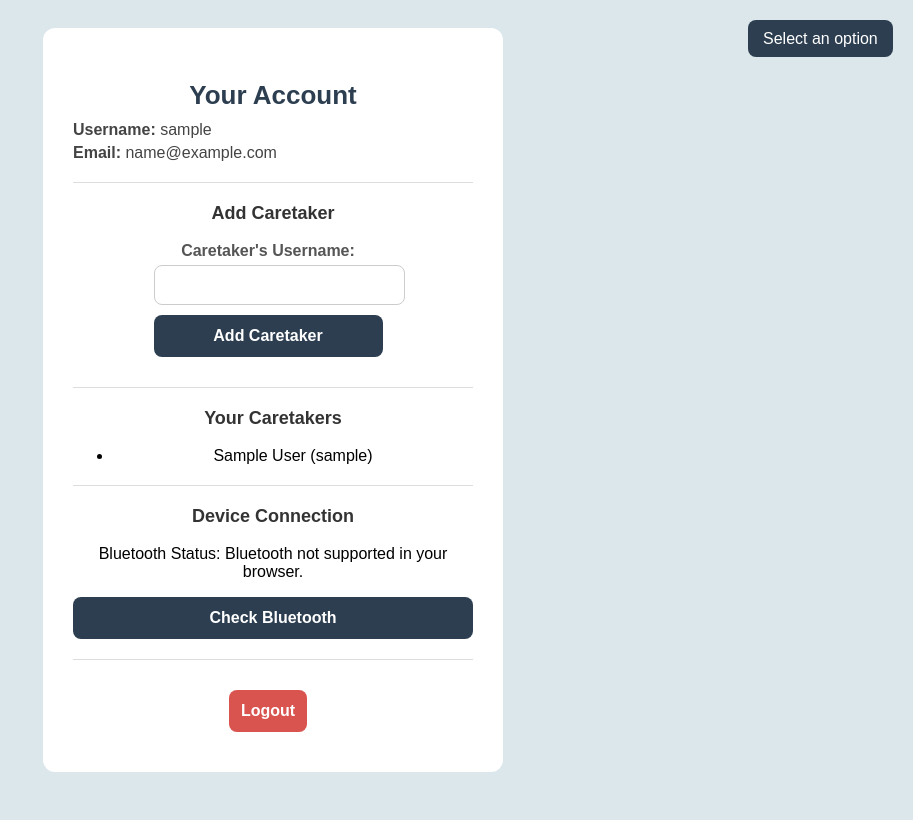
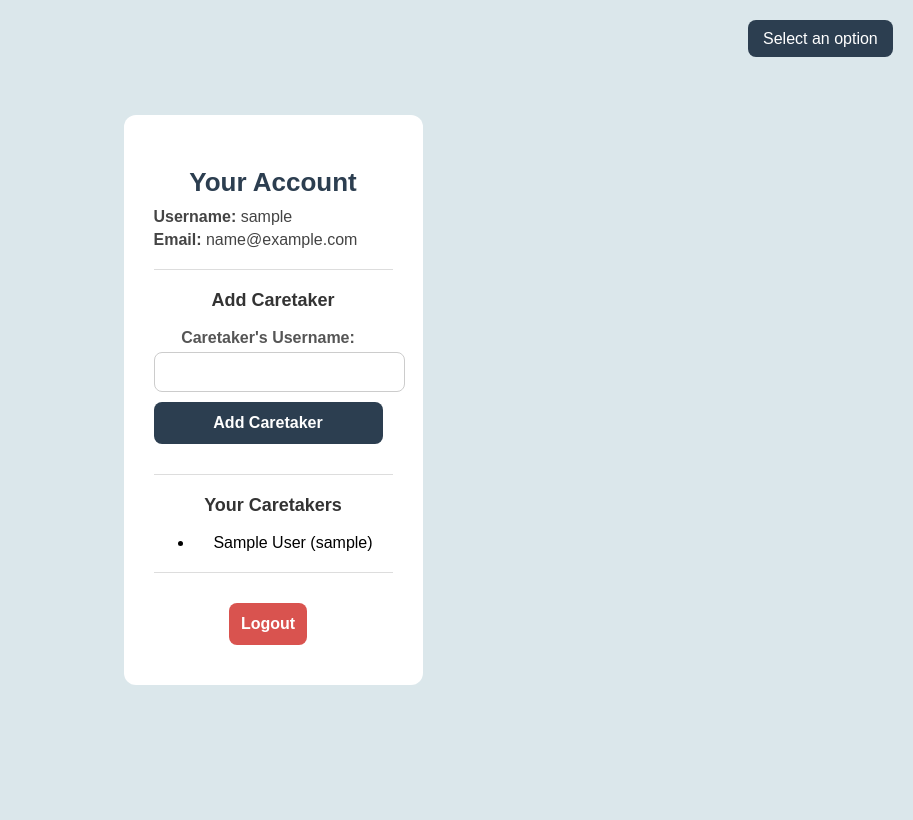
Before and after one commit to tkoda1/Capstone, a Django app: page /account in a window 1280 px wide. Shown: the whole page, without its empty margins (367-1280 px from the left). Run offline with Django 5.2, Linux system fonts and the light colour scheme; a user stored in the database is signed in; tables that the repository leaves empty hold one stand-in row (values such as "Sample post"); data that the repository does not hold is empty; parts of the project's set-up code (start-up, migrations or seed data) failed here and were passed over.

Commit message:
debugging login

```diff
--- a/pillPopperPro/templates/account.html
+++ b/pillPopperPro/templates/account.html
@@ -38,10 +38,6 @@
             </p>
         {% endif %}
 
-        <hr class="divider">
-        <h3 class="section-title">Device Connection</h3>
-        <p>Bluetooth Status: <span id="bluetooth-status">Checking...</span></p>
-        <button onclick="checkBluetooth()" class="btn check-btn">Check Bluetooth</button>
 
         <hr class="divider">
         <form method="post" action="{% url 'logout' %}">
@@ -51,24 +47,5 @@
     </div>
 </div>
 
-<script>
-    async function checkBluetooth() {
-        const statusElement = document.getElementById("bluetooth-status");
-        if (!navigator.bluetooth) {
-            statusElement.innerText = "Bluetooth not supported in your browser.";
-            return;
-        }
-        try {
-            const device = await navigator.bluetooth.requestDevice({
-                acceptAllDevices: true,
-                optionalServices: ['battery_service']
-            });
-            statusElement.innerText = "Connected to: " + device.name;
-        } catch (error) {
-            statusElement.innerText = "Bluetooth check failed: " + error.message;
-        }
-    }
-    window.onload = checkBluetooth;
-</script>
 
 {% endblock %}
--- a/pillPopperPro/views.py
+++ b/pillPopperPro/views.py
@@ -157,7 +157,8 @@ def get_google_calendar_service(request):
 #Renders home page
 @login_required
 def home_page(request):
-    user_profile = UserProfile.objects.get(user=request.user)
+    user_profile, created = UserProfile.objects.get_or_create(user=request.user)
+
 
     if user_profile.role == 'caretaker':
         return redirect('patient_tracker')
```
